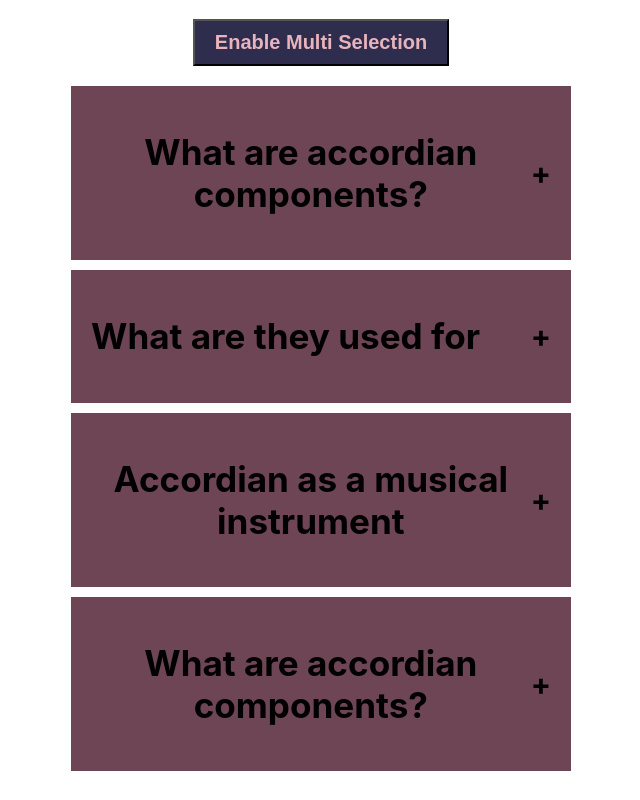
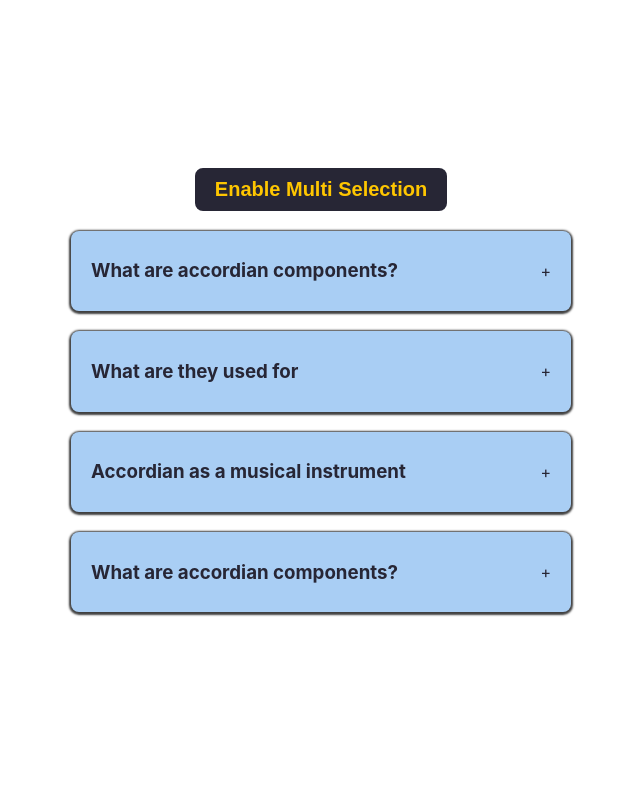
Before and after one commit to BaiDom/React-Interview-Projects, a React (Create React App) app: page / in a window 1280 px wide. Shown: the top 800 px of the page, without its empty margins (319-959 px from the left). Built offline with nearby package versions, Linux system fonts and the light colour scheme.

Commit message:
styling changs to accordian

```diff
--- a/src/components/accordian/data.js
+++ b/src/components/accordian/data.js
@@ -2,22 +2,26 @@ const data = [
   {
     id: "1",
     question: "What are accordian components?",
-    answer: "Accordian components......",
+    answer:
+      "Accordian components other names: Arrow toggle, Collapse, Collapsible sections, Collapsible, Details, Disclosure, Expandable, Expander, ShowyHideyThing",
   },
   {
     id: "2",
     question: "What are they used for",
-    answer: "Accordian components......",
+    answer:
+      "Accordian components other names: Arrow toggle, Collapse, Collapsible sections, Collapsible, Details, Disclosure, Expandable, Expander, ShowyHideyThing",
   },
   {
     id: "3",
     question: "Accordian as a musical instrument",
-    answer: "Accordian components......",
+    answer:
+      "Accordian components other names: Arrow toggle, Collapse, Collapsible sections, Collapsible, Details, Disclosure, Expandable, Expander, ShowyHideyThing",
   },
   {
     id: "4",
     question: "What are accordian components?",
-    answer: "Accordian components......",
+    answer:
+      "Accordian components other names: Arrow toggle, Collapse, Collapsible sections, Collapsible, Details, Disclosure, Expandable, Expander, ShowyHideyThing",
   },
 ];
 
--- a/src/components/accordian/index.jsx
+++ b/src/components/accordian/index.jsx
@@ -27,9 +27,21 @@ export default function Accordian() {
     <div className="wrapper">
       <button onClick={() => setEnableMultiSelection(!enableMultiSelection)}>
         {enableMultiSelection === false ? (
-          <div style={{ color: "#E8B4BC" }}>Enable Multi Selection</div>
+          <div
+            style={{
+              color: "#FEC601",
+            }}
+          >
+            Enable Multi Selection
+          </div>
         ) : (
-          <div style={{ color: "#F5E3E0" }}>Disable Multi Selection</div>
+          <div
+            style={{
+              color: "#EA7317",
+            }}
+          >
+            Disable Multi Selection
+          </div>
         )}
       </button>
       <div className="accordian">
--- a/src/components/accordian/styles.css
+++ b/src/components/accordian/styles.css
@@ -6,27 +6,34 @@
   justify-content: center;
   align-items: center;
   gap: 20px;
+  background-color: fff;
 }
 
 .wrapper button {
   padding: 10px 20px;
-  background-color: #2e2d4d;
-  color: #d282a6;
+  background-color: #272635;
+  color: #272635;
   font-size: 20px;
   font-weight: 600;
+  border-radius: 8px;
+  border: none;
 }
 
 .accordian {
   width: 500px;
 }
+
 .item {
-  background: #6e4555;
-  margin-bottom: 10px;
+  background: #a9cef4;
+  margin-bottom: 20px;
   padding: 10px 20px;
+  /* border: 1px solid #e4d9ff; */
+  border-radius: 8px;
+  box-shadow: 0px 1px 2px 2px rgba(0, 0, 0, 0.75);
 }
 
 .title {
-  color: #f5e3e0;
+  color: #272635;
   display: flex;
   justify-content: space-between;
   align-items: center;
@@ -34,7 +41,9 @@
 }
 
 .content {
-  color: #f5e3e0;
+  color: #272635;
   height: auto;
   font-weight: 500;
+  text-align: left;
+  margin-block: 10px;
 }
--- a/src/components/star-rating/index.jsx
+++ b/src/components/star-rating/index.jsx
@@ -20,17 +20,17 @@ export default function StarRating({ noOfStars = 5 }) {
 
   return (
     <div className="star-rating">
-      {rating > 9 ? (
-        <div className="title">
+      {rating > 9 || hover > 9 ? (
+        <div className="text">
           You gave a {rating}/{noOfStars} star rating! 😁
         </div>
-      ) : rating < 5 ? (
-        <div className="title">
-          You gave a {rating}/{noOfStars} star rating! 🤨
+      ) : rating >= 5 || hover >= 5 ? (
+        <div className="text">
+          You gave a {rating}/{noOfStars} star rating! 🙂
         </div>
       ) : (
-        <div className="title">
-          You gave a {rating}/{noOfStars} star rating! 🙂
+        <div className="text">
+          You gave a {rating}/{noOfStars} star rating! 🤨
         </div>
       )}
 
--- a/src/components/star-rating/styles.css
+++ b/src/components/star-rating/styles.css
@@ -6,7 +6,7 @@
   color: #000;
 }
 
-.title {
+.text {
   color: #000;
   font-size: 30px;
   font-weight: 700;
```
